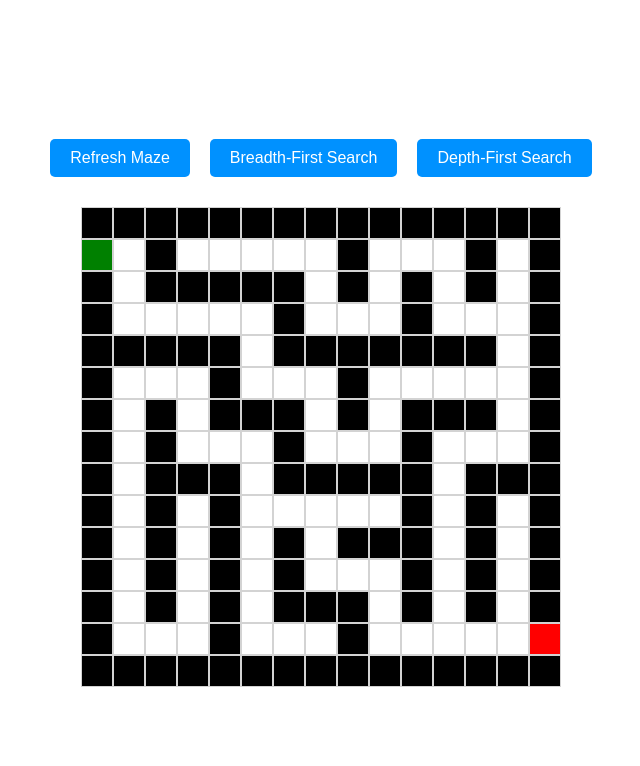
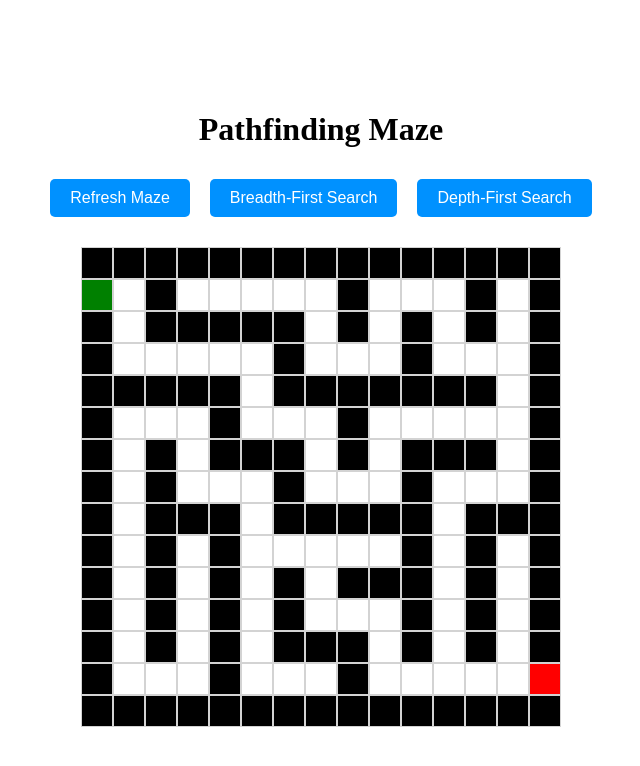
Before and after one commit to tialaaa/algorithm-visualizer, a React (Vite) app: page / in a window 1280 px wide. Shown: the top 766 px of the page, without its empty margins (319-959 px from the left). Built offline with nearby package versions, Linux system fonts and the light colour scheme.

Commit message:
Add header

```diff
--- a/src/MazeGrid.jsx
+++ b/src/MazeGrid.jsx
@@ -184,6 +184,7 @@ export default function MazeGrid({ width = 15, height = 15 }) {
 
   return (
     <div className='maze-container'>
+      <h1>Pathfinding Maze</h1>
       <div className='button-container'>
         <button className='button' onClick={() => refreshMaze()}>
           Refresh Maze
```
